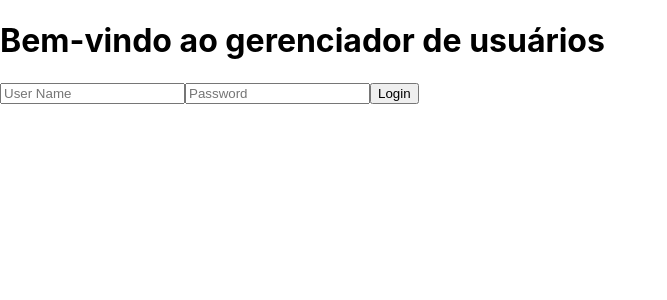
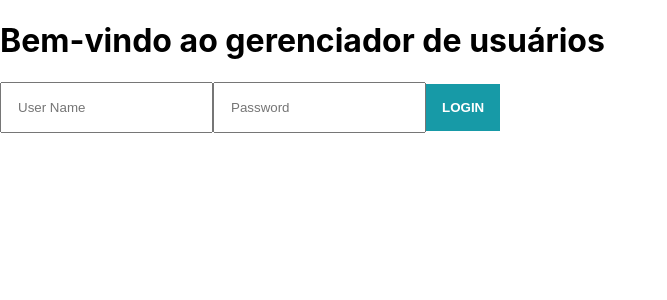
Before and after one commit to rogeriomattos/cypress-login, a React (Create React App) app in the folder app/: page /login in a window 1280 px wide. Shown: the top 300 px of the page, without its empty margins (0-667 px from the left). Built offline with nearby package versions, Linux system fonts and the light colour scheme.

Commit message:
Adicionando css global

```diff
--- a/app/src/index.css
+++ b/app/src/index.css
@@ -15,3 +15,27 @@ code {
 button {
   cursor: pointer;
 }
+
+dialog {
+  min-width: 500px;
+  padding: 1rem;
+  border: 1px solid #ccc;
+}
+
+dialog::backdrop {
+  background-color: rgba(0, 0, 0, 0.457);
+}
+
+form input {
+  padding: 1rem;
+}
+
+button {
+  background: #179aa7;
+  color: #fff;
+  border: none;
+  padding: 1rem;
+  text-transform: uppercase;
+  font-weight: 700;
+  cursor: pointer;
+}
```
